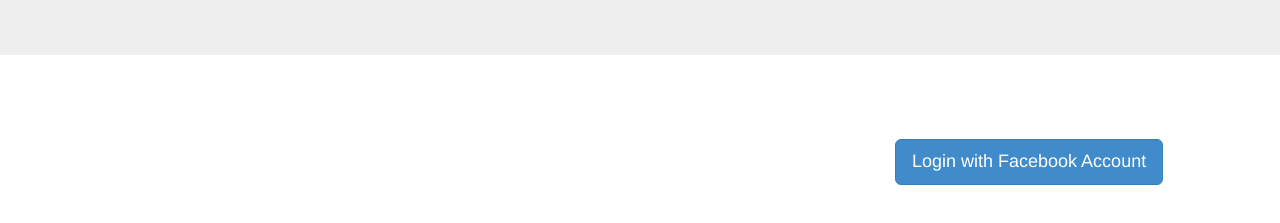
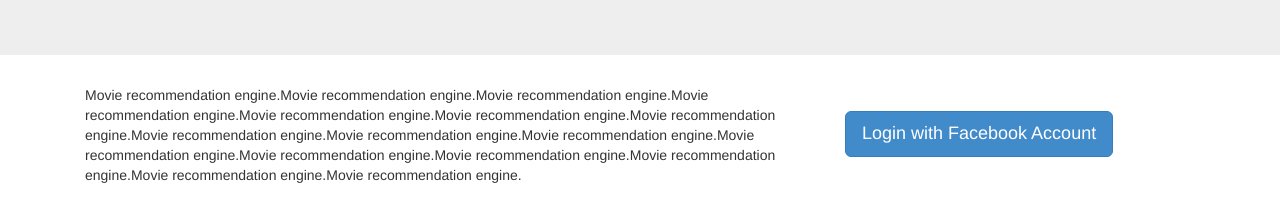
Before and after one commit to Shasidhar/movie_recommendation, a plain HTML site: page index.html in a window 1280 px wide. Shown: the part 143-366 px from the top of the page. Drawn offline with Linux system fonts and the light colour scheme.

Commit message:
Update index.html

```diff
--- a/index.html
+++ b/index.html
@@ -7,23 +7,22 @@
     <script type="text/javascript" src="jquery.js"></script>
     <style type="text/css">
         #topMessage{
+        text-align: center;
         font-size: 25;
         color: green;
         font-style: bold;
+        }
+        #recommendationSpan{
         text-align: center;
-        }
-        #recommendation{
         font-size: 25;
         color: green;
         font-style: bold;
-        text-align: center;
         }
         .friendDiv {
         margin-bottom: 3%;
         }
         #loginButton{
         margin-top: 10%;
-        margin-left: 150%;
         }
 
     </style>
@@ -59,8 +58,16 @@
         <p class="text-muted">We bring you a Movie Recommendation Engine</p>
 </div>
 <div class="container">
-<div id="centerDiv" class="col-md-6 col-xs-12">
-    <button id="loginButton" onclick="Login()" class="btn btn-lg btn-primary">Login with Facebook Account</button>
+<div id="centerDiv" class="col-md-12 col-xs-12">
+    <div class="row">
+                <div class="col-lg-8 col-sm-9 col-xs-12">
+                    <p >Movie recommendation engine.Movie recommendation engine.Movie recommendation engine.Movie recommendation engine.Movie recommendation engine.Movie recommendation engine.Movie recommendation engine.Movie recommendation engine.Movie recommendation engine.Movie recommendation engine.Movie recommendation engine.Movie recommendation engine.Movie recommendation engine.Movie recommendation engine.Movie recommendation engine.Movie recommendation engine.
+                    </p>
+                </div>
+                 <div class="col-lg-3 col-sm-3 col-xs-2 hidden-xs">
+                    <button id="loginButton" onclick="Login()" class="btn btn-lg btn-primary">Login with Facebook Account</button>
+                </div>
+            </div>
 </div>
 <div id="recommendation" class="col-md-12 col-xs-12">
     <span id="recommendationSpan"></span>
```
